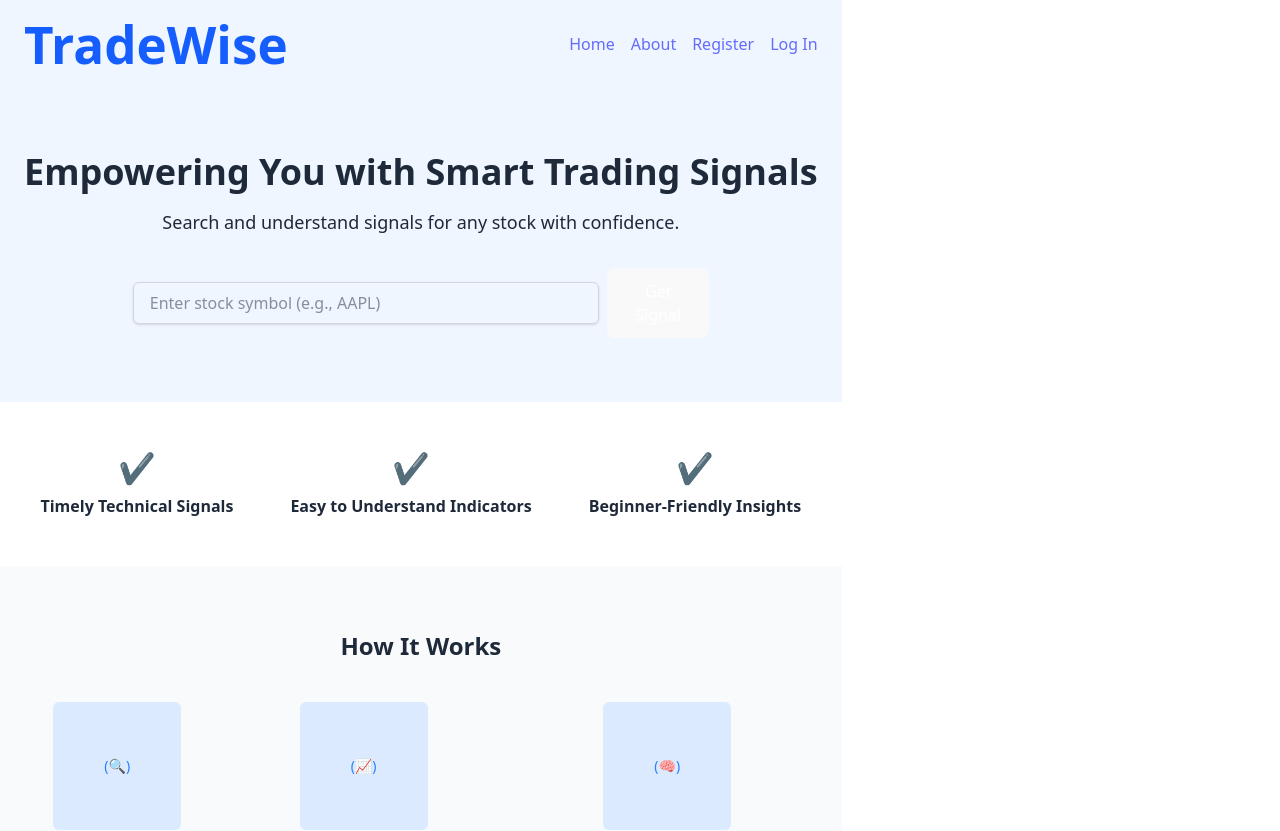
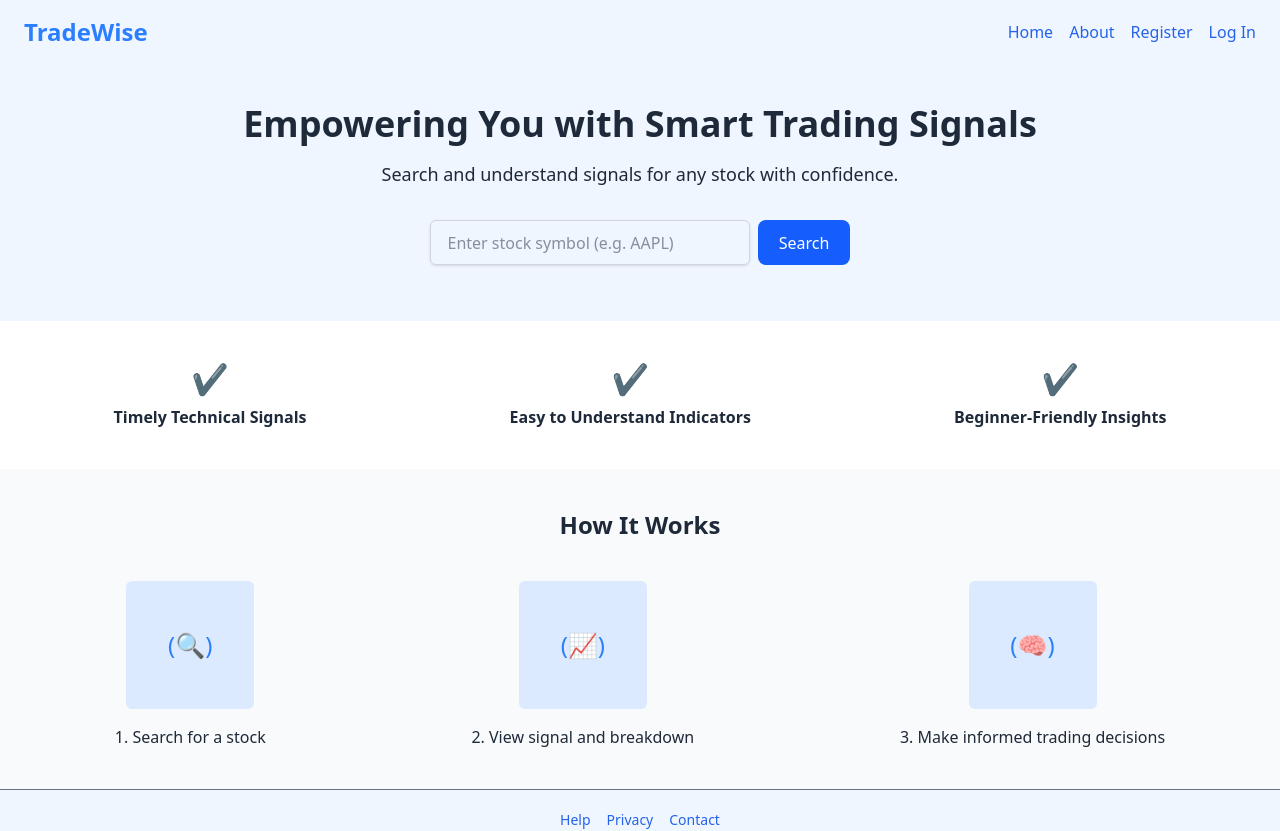
Before and after one commit to uyentran1/tradewise, a React (Vite) app in the folder frontend/: page / in a window 1280 px wide. Shown: the top 831 px of the page. Built offline with nearby package versions, Linux system fonts and the light colour scheme; no server answers.

Commit message:
Basic styling for HomePage

```diff
--- a/frontend/src/App.jsx
+++ b/frontend/src/App.jsx
@@ -19,4 +19,4 @@ function App() {
   );
 }
 
-export default App
+export default App;
--- a/frontend/src/components/SearchBar.jsx
+++ b/frontend/src/components/SearchBar.jsx
@@ -13,15 +13,15 @@ const SearchBar = () => {
     };
 
     return (
-        <form onSubmit={handleSubmit} style={{ marginBottom: '1rem' }}>
+        <form onSubmit={handleSubmit} className="flex gap-2 justify-center mb-4">
             <input
                 type="text"
                 value={symbol}
                 onChange={(e) => setSymbol(e.target.value)}
-                placeholder='Enter stock symbol (e.g. AAPL)'
-                style={{ padding: '0.5rem', marginRight: '0.5rem' }}
+                placeholder="Enter stock symbol (e.g. AAPL)"
+                className="w-full max-w-xs px-4 py-2 border border-gray-300 rounded-md shadow-sm focus:outline-none focus:ring-2 focus:ring-blue-400"
             />
-            <button type='submit' style={{ padding: '0.5rem' }}>Search</button>
+            <button type='submit' className="bg-blue-600 text-white px-4 py-2 rounded-md hover:bg-blue-700 transition">Search</button>
         </form>
     );
 };
--- a/frontend/src/index.css
+++ b/frontend/src/index.css
@@ -17,19 +17,19 @@
 
 a {
   font-weight: 500;
-  color: #646cff;
+  color: #2563eb; /* original: #646cff */
   text-decoration: inherit;
 }
 a:hover {
-  color: #535bf2;
+  color: #1d4ed8; /* original: #646cff */
 }
 
 body {
   margin: 0;
-  display: flex;
-  place-items: center;
-  min-width: 320px;
-  min-height: 100vh;
+  min-width: 100vw; /* viewport witdth */
+  min-height: 100vh; /* viewport height */
+  width: 100vw;
+  height: 100vh;
 }
 
 h1 {
@@ -44,7 +44,7 @@ button {
   font-size: 1em;
   font-weight: 500;
   font-family: inherit;
-  background-color: #1a1a1a;
+  /* background-color: #1a1a1a; */
   cursor: pointer;
   transition: border-color 0.25s;
 }
@@ -62,9 +62,9 @@ button:focus-visible {
     background-color: #ffffff;
   }
   a:hover {
-    color: #747bff;
+    color: #1d4ed8; /* original: #747bff */
   }
-  button {
+  /* button {
     background-color: #f9f9f9;
-  }
+  } */
 }
--- a/frontend/src/pages/HomePage.jsx
+++ b/frontend/src/pages/HomePage.jsx
@@ -1,22 +1,13 @@
 import React, { useState } from 'react';
 import { useNavigate } from 'react-router-dom';
+import SearchBar from '../components/SearchBar';
 
 const HomePage = () => {
-  const [symbol, setSymbol] = useState('');
-  const navigate = useNavigate();
-
-  const handleSubmit = (e) => {
-    e.preventDefault();
-    if (symbol.trim()) {
-      navigate(`/signal/${symbol.toUpperCase()}`);
-    }
-  };
-
   return (
     <div className="min-h-screen flex flex-col bg-blue-50 text-gray-800">
       {/* Header */}
-      <header className="flex justify-between items-center px-6 py-4 bg-blue-50">
-        <h1 className="text-xl font-bold text-blue-600">TradeWise</h1>
+      <header className="flex justify-between items-center px-6 py-4 bg-blue-50 w-full">
+        <h2 className="text-2xl font-bold text-blue-500">TradeWise</h2>
         <nav className="space-x-4 text-blue-600 font-medium">
           <a href="/">Home</a>
           <a href="/about">About</a>
@@ -25,30 +16,19 @@ const HomePage = () => {
         </nav>
       </header>
 
+      {/* Main Content */}
+      <main className="flex-1 flex flex-col">
         {/* Hero Section */}
-      <section className="text-center py-16 px-6">
+        <section className="w-full text-center py-10 px-6">
           <h2 className="text-4xl font-bold mb-4">Empowering You with Smart Trading Signals</h2>
           <p className="text-lg mb-8">Search and understand signals for any stock with confidence.</p>
-
-        <form onSubmit={handleSubmit} className="flex justify-center items-center gap-2 max-w-xl mx-auto">
-          <input
-            type="text"
-            placeholder="Enter stock symbol (e.g., AAPL)"
-            className="w-full px-4 py-2 border border-gray-300 rounded-md shadow-sm focus:outline-none focus:ring-2 focus:ring-blue-500"
-            value={symbol}
-            onChange={(e) => setSymbol(e.target.value)}
-          />
-          <button
-            type="submit"
-            className="bg-blue-600 text-white px-5 py-2 rounded-md hover:bg-blue-700 transition"
-          >
-            Get Signal
-          </button>
-        </form>
+          <div className="max-w-xl mx-auto w-full">
+            <SearchBar />
+          </div>
         </section>
 
         {/* Features */}
-      <section className="bg-white py-12 px-6">
+        <section className="w-full bg-white py-10 px-6">
           <div className="flex flex-col md:flex-row justify-around text-center gap-6">
             <div>
               <p className="text-blue-500 text-3xl mb-2">✔️</p>
@@ -66,32 +46,33 @@ const HomePage = () => {
         </section>
 
         {/* How It Works */}
-      <section className="bg-gray-50 py-16 px-6">
+        <section className="w-full bg-gray-50 py-10 px-6">
           <h3 className="text-2xl font-bold text-center mb-10">How It Works</h3>
           <div className="flex flex-col md:flex-row justify-around gap-6 text-center">
             <div>
               <div className="w-32 h-32 bg-blue-100 rounded-md mx-auto mb-4 flex items-center justify-center">
-              <span className="text-sm text-blue-500">(🔍)</span>
+                <span className="text-2xl text-blue-500">(🔍)</span>
               </div>
               <p>1. Search for a stock</p>
             </div>
             <div>
               <div className="w-32 h-32 bg-blue-100 rounded-md mx-auto mb-4 flex items-center justify-center">
-              <span className="text-sm text-blue-500">(📈)</span>
+                <span className="text-2xl text-blue-500">(📈)</span>
               </div>
               <p>2. View signal and breakdown</p>
             </div>
             <div>
               <div className="w-32 h-32 bg-blue-100 rounded-md mx-auto mb-4 flex items-center justify-center">
-              <span className="text-sm text-blue-500">(🧠)</span>
+                <span className="text-2xl text-blue-500">(🧠)</span>
               </div>
               <p>3. Make informed trading decisions</p>
             </div>
           </div>
         </section>
+      </main>
 
       {/* Footer */}
-      <footer className="text-sm text-center py-6 text-gray-500 border-t mt-auto">
+      <footer className="w-full text-sm text-center py-5 text-gray-500 border-t">
         <div className="space-x-4 mb-2">
           <a href="/help" className="hover:text-blue-600">Help</a>
           <a href="/privacy" className="hover:text-blue-600">Privacy</a>
```
Lines whose indentation alone changed are shown as unchanged.
